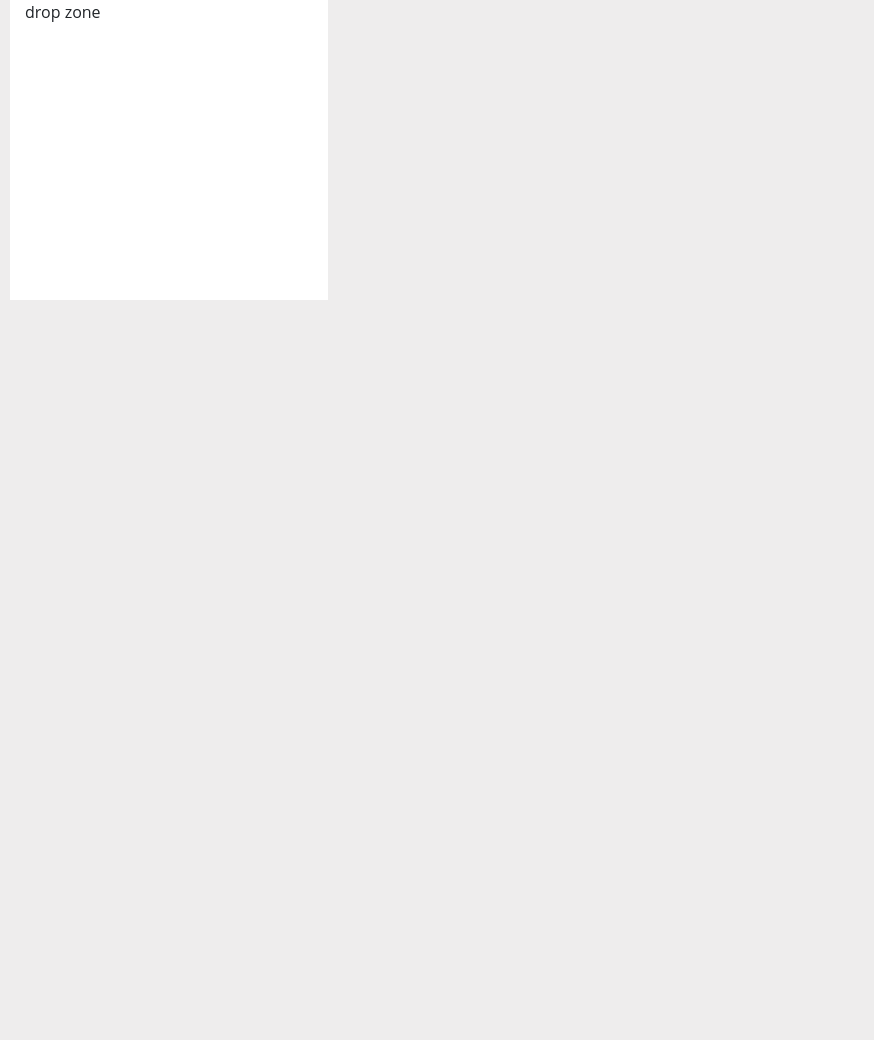
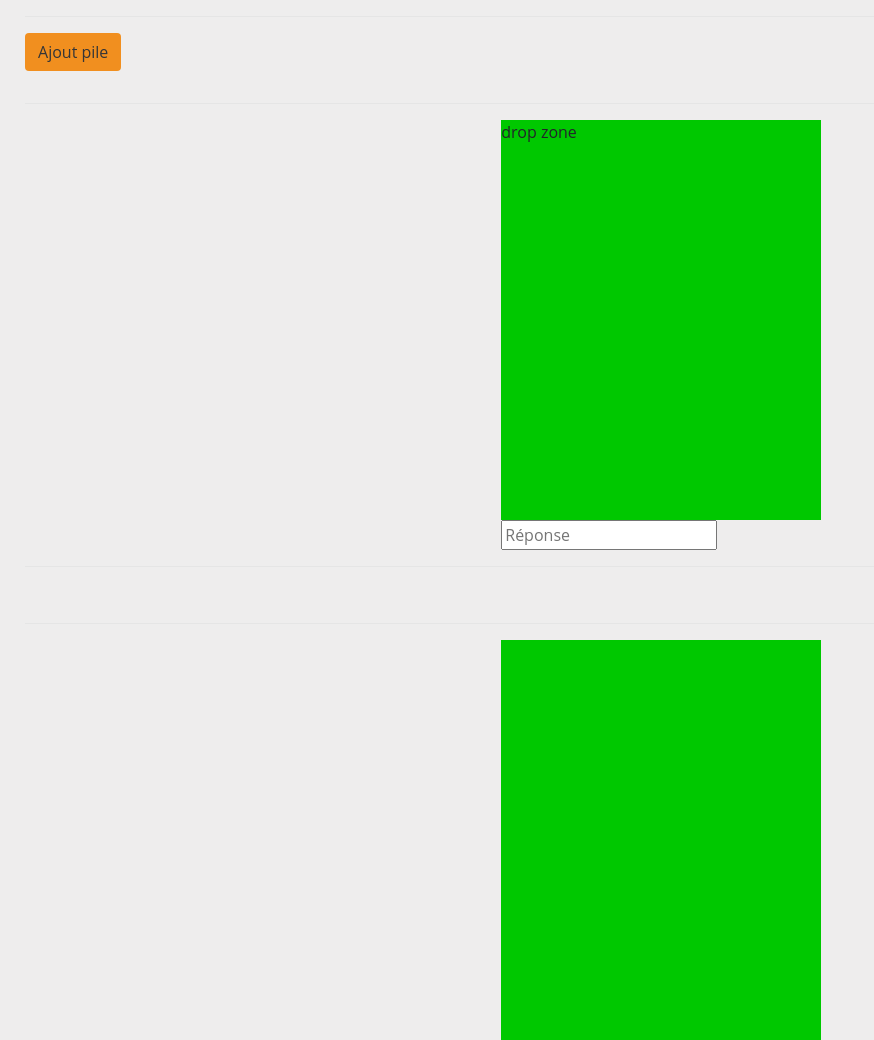
Before and after one commit to Hchampagne/CORIF, a CodeIgniter app: page /CORIF/index.php/espace_jeu/invite_jeu/1 in a window 1280 px wide. Shown: the part 56-1096 px from the top of the page, without its empty margins (0-874 px from the left). Before the commit the page ends 356 px from the top, so only its background shows below. Run offline with CodeIgniter, Linux system fonts and the light colour scheme; data that the repository does not hold is empty; some libraries are stand-ins or nearby versions.

Commit message:
jeu /dragdrop

```diff
--- a/application/views/espace_jeu/espace_invite.php
+++ b/application/views/espace_jeu/espace_invite.php
@@ -1,25 +1,49 @@
-
-
-
 <div class="container-fluid">
    <div class="row">
       <div class="col">
          <div class="row">
-            <div id="target" class="col-3 ui-widget-header">
-               <p>drop zone</p>
+            <div class="col">
+               <hr>
+               <button id="ajoutPile" class="btn">Ajout pile</button>
+               <hr>
             </div>
          </div>
       </div>
    </div>
 
 
+   <div class="row">
+      <div class="col">
+         <div class="aireJeu row justify-content-center">
+            <div class="pile col-3 ">
+               <div class="target ui-widget-header" id="target0">
+                  <p>drop zone</p>
+               </div>
+               <input type="text" name="reponseMetier" id="reponseMetier" placeholder="Réponse">
+            </div>
+         </div>
+      </div>
+   </div>
 
    <div class="row">
       <div class="col">
-         <div class="row" >
+         <div class="row">
+            <div class="col">
+               <hr>
+               <p id="compteur"> &nbsp</p>
+               <hr>
+            </div>
+         </div>
+      </div>
+   </div>
 
+   <div class="row">
+      <div class="col">
+         <div class="row justify-content-center">
+            <div class="col-3">
+               <div id="start" class="start ui-widget-header">
                   <?php foreach ($cartes as $carte) { ?>
-               <div   id="<?= $carte->car_id; ?>" class="card ui-widget-content" style="width: 14rem;">
+                     <div id="<?= $carte->car_id; ?>" z-index="<?= $carte->car_id; ?>" class="card position-absolute ui-widget-content">
                         <img src="<?= base_url("assets/img/images/logo-b.jpg") ?>" class="card-img-top">
                         <div class="card-body">
                            <h5 class="card-title"><?= $carte->car_numero ?></h5>
@@ -28,37 +52,83 @@
                         </div>
                      </div>
                   <?php } ?>
-
-
+               </div>
+            </div>
          </div>
       </div>
    </div>
 
 </div>
+
 <script>
-   $(function() {
+   $(document).ready(function() {
 
+      // Zone de drop
+      var ZD = "<div class=\"pile col-3 \">" +
+         "<div class=\"target ui-widget-header \" id=\"traget1\">" +
+         "<p>drop zone</p>" +
+         "</div>" +
+         "<input type=\"text\" name=\"reponseMetier\" id=\"reponseMetier\" placeholder=\"Réponse\">" +
+         "</div>";
 
-      $(".card").draggable({cursor:  "blank"});
+      // initialise le compteur carte
+      var compte = 0;
 
+      // ajout drop zone
+      $("#ajoutPile").on("click", function() {
+         $(ZD).appendTo(".aireJeu");
 
-      $( "#target" ).droppable({
-      drop: function( event, ui ) {
+         $(".target").droppable({
 
+            drop: function(event, ui) {
+               $(this).css('background', 'rgb(0,200,0)');
+            },
+
+            over: function(event, ui) {
+               $(this).css('background', 'orange');
+            },
+
+            out: function(event, ui) {
+               $(this).css('background', 'rgb(0,200,0)');
+
+            }
+         });
+      })
+
+      // rend les cartes draggable
+      $(".card").draggable();
+
+      // zone de départ tas initial droppable + compteur deplacement
+      $(".start").droppable({
+
+         drop: function(event, ui) {
+            $(this).css('background', 'rgb(0,200,0)');
+            compte += 1;
+            $("#compteur").text("compteur: " + compte);
+         },
+         over: function(event, ui) {
+            $(this).css('background', 'orange');
+         },
+         out: function(event, ui) {
+            $(this).css('background', 'rgb(0,200,0)');
+            compte -= 1;
+            $("#compteur").text("compteur: " + compte);
+         }
+      });
+
+      // zone de dépot initiale droppable
+      $(".target").droppable({
+
+         drop: function(event, ui) {
             $(this).css('background', 'rgb(0,200,0)');
          },
          over: function(event, ui) {
             $(this).css('background', 'orange');
          },
          out: function(event, ui) {
-                $(this).css('background', 'cyan');
+            $(this).css('background', 'rgb(0,200,0)');
          }
-
-
       });
-
-
-
 
    });
 </script>
--- a/assets/css/style_jeu.css
+++ b/assets/css/style_jeu.css
@@ -1,15 +1,18 @@
 
 
-#target {
-         height: 300px;
-         background-color: white;
-         border-color: black;
-         border-width: 3px;
-         border: black;
-    }
+.card .card-block {
+    width: 18rem;
+    max-height:20rempx;
+    overflow: auto;
+}
 
-.card .card-block {
-                    width: 18rem;
-                    max-height:20rempx;
-                    overflow: auto;
-                    }
+.target, .start {
+    background-color: rgb(0, 200, 0);
+    width: 20rem;
+    min-height: 25rem;
+}
+
+.card {
+    width: 18rem;
+    height: 24rem;
+}
```
Lines whose indentation alone changed are shown as unchanged.
